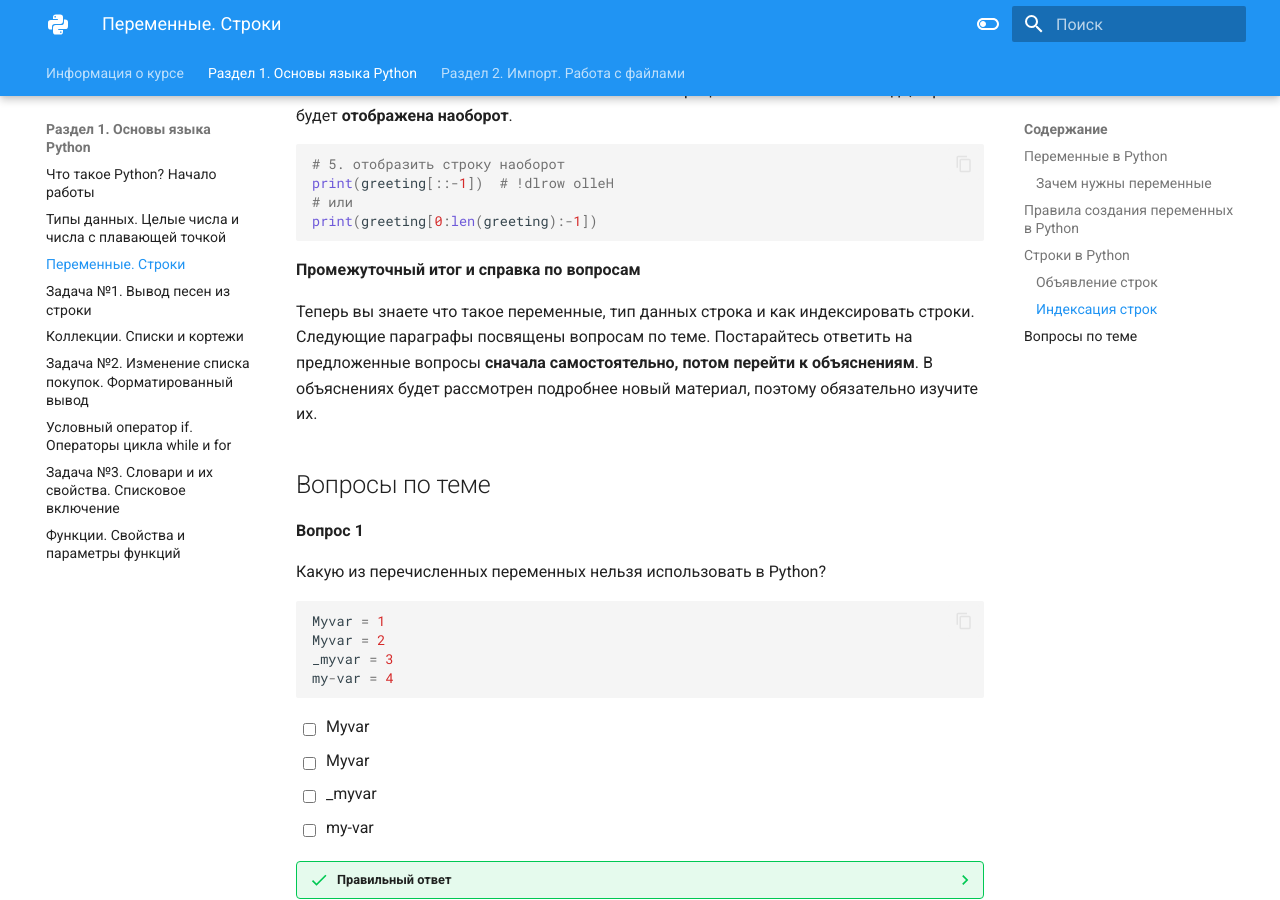
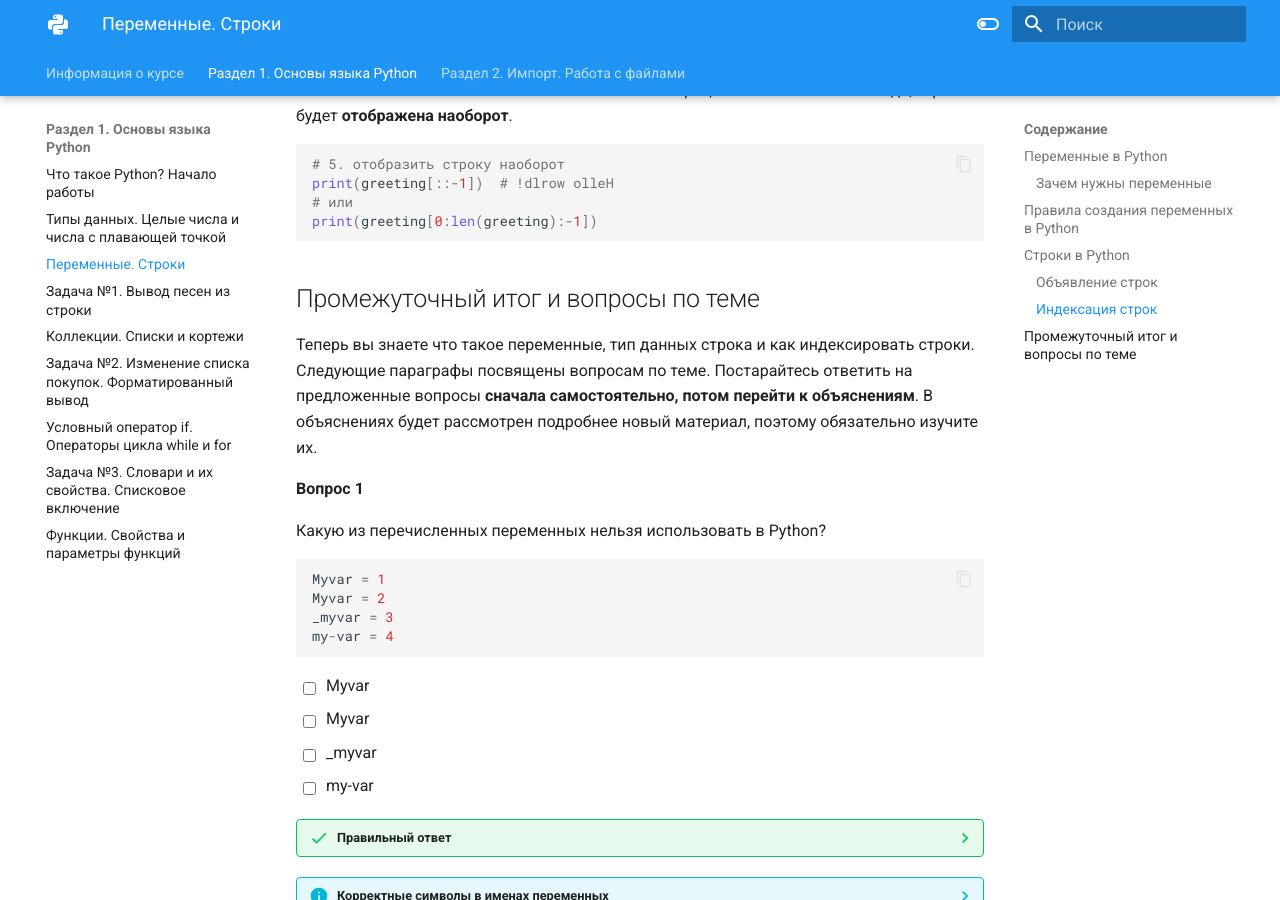
Before and after one commit to pyshkovni/python_base, an MkDocs documentation site: the page built from docs/markdowns/part_1/vars_and_str.md, in a window 1280 px wide and 900 px high, scrolled down 4493 px. Built offline with MkDocs 1.6.1 and Material for MkDocs 9.7.7, drawn with Linux system fonts in a browser that asks for light colours.

Commit message:
Поменял заголовок

````diff
--- a/docs/markdowns/part_1/vars_and_str.md
+++ b/docs/markdowns/part_1/vars_and_str.md
@@ -185,11 +185,9 @@ print(greeting[::-1])  # !dlrow olleH
 print(greeting[0:len(greeting):-1])
 ```
 
-**Промежуточный итог и справка по вопросам**
+## Промежуточный итог и вопросы по теме
 
 Теперь вы знаете что такое переменные, тип данных строка и как индексировать строки. Следующие параграфы посвящены вопросам по теме. Постарайтесь ответить на предложенные вопросы **сначала самостоятельно, потом перейти к объяснениям**. В объяснениях будет рассмотрен подробнее новый материал, поэтому обязательно изучите их.
-
-## Вопросы по теме
 
 **Вопрос 1**
 
````
